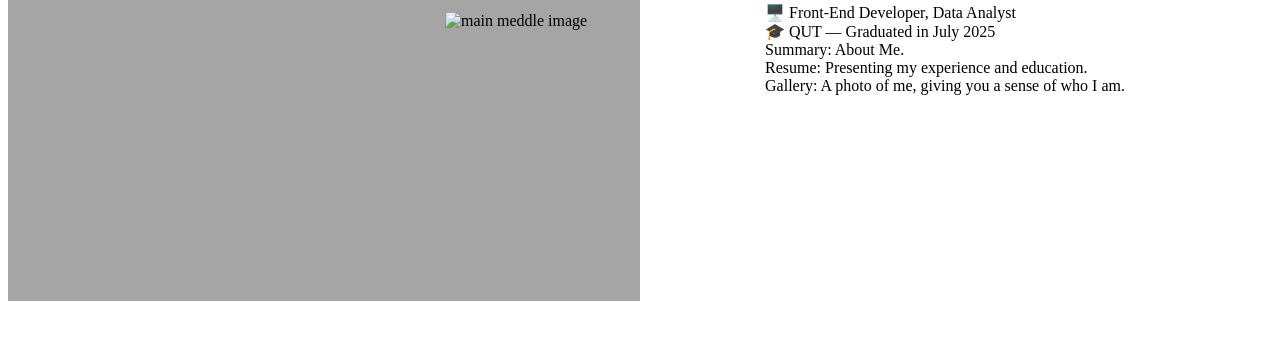
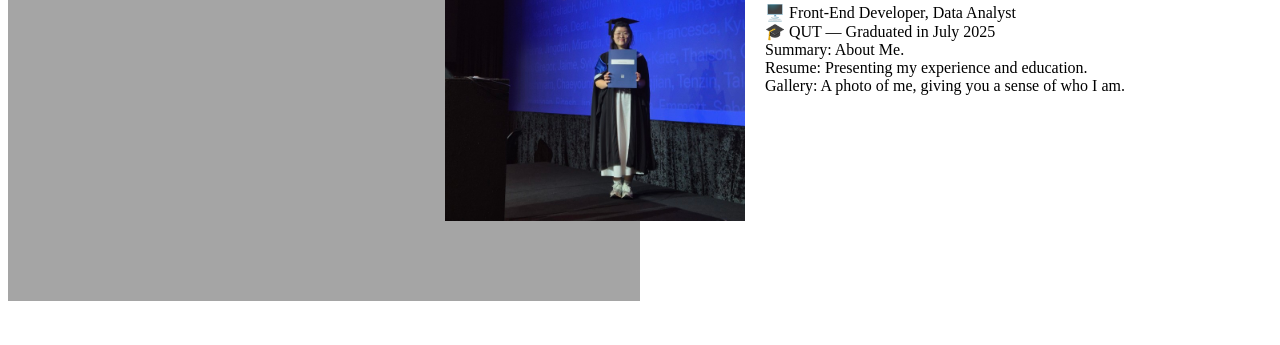
Before and after one commit to SuhyunSue/2025Resume, a plain HTML site: page index.html in a window 1280 px wide. Shown: the part 377-722 px from the top of the page. Drawn offline with Linux system fonts and the light colour scheme; the site is published under a folder, as on GitHub Pages, so addresses that start at the root find nothing.

Commit message:
error edit - home picture

```diff
--- a/index.html
+++ b/index.html
@@ -24,7 +24,7 @@
     </div>
         <div class="main-home">
             <div class="main-meddle-wrapper">
-            <img src="/image/ceremony.JPG" alt="main meddle image" class="main-meddle-image">
+            <img src="./image/ceremony.JPG" alt="main meddle image" class="main-meddle-image">
                 <div class-="textbox">
                     <a class="main-writing">Suhyun Jeong<br></a><br>
                     <a class="sentence1">🖥️ Front-End Developer, Data Analyst<br></a>
```
